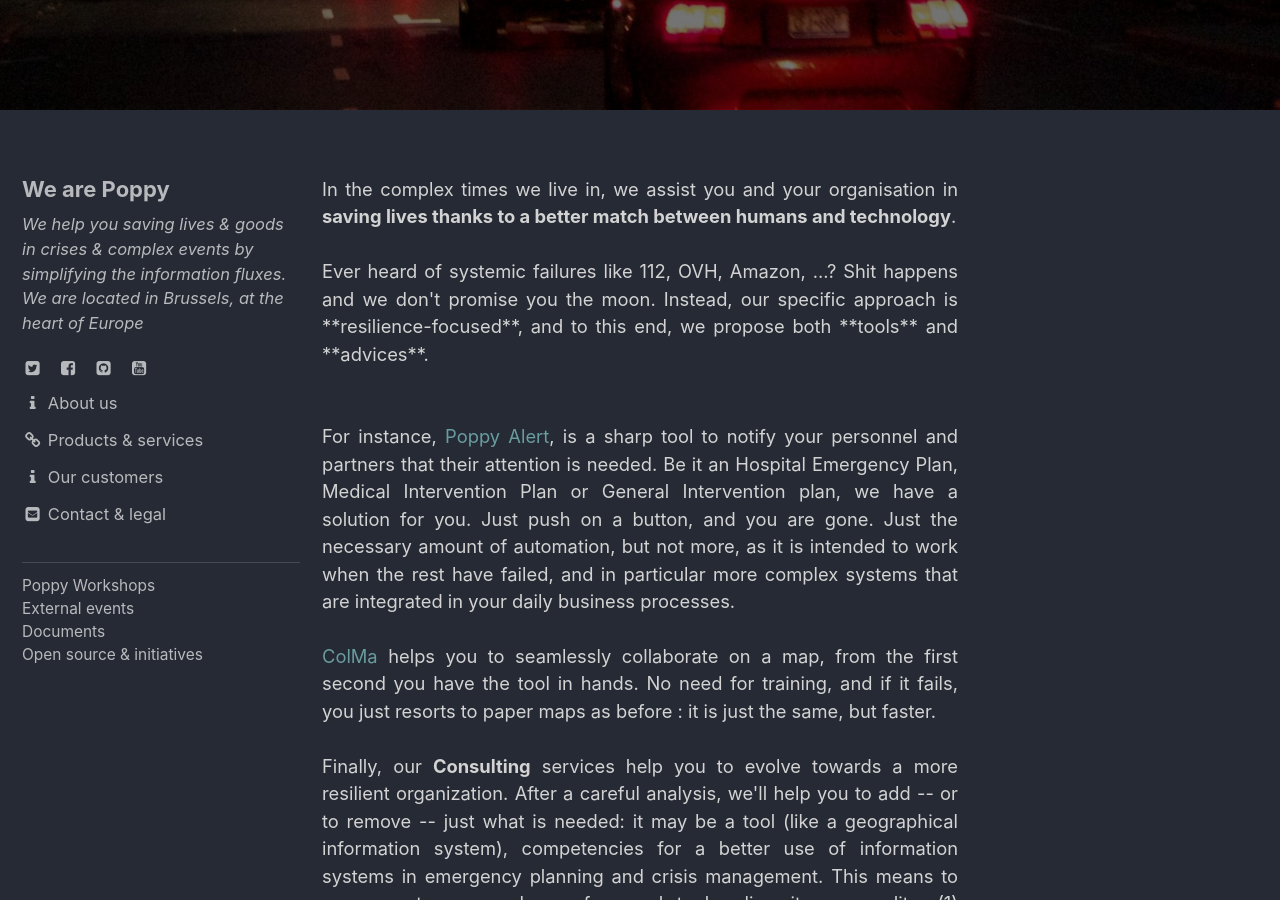
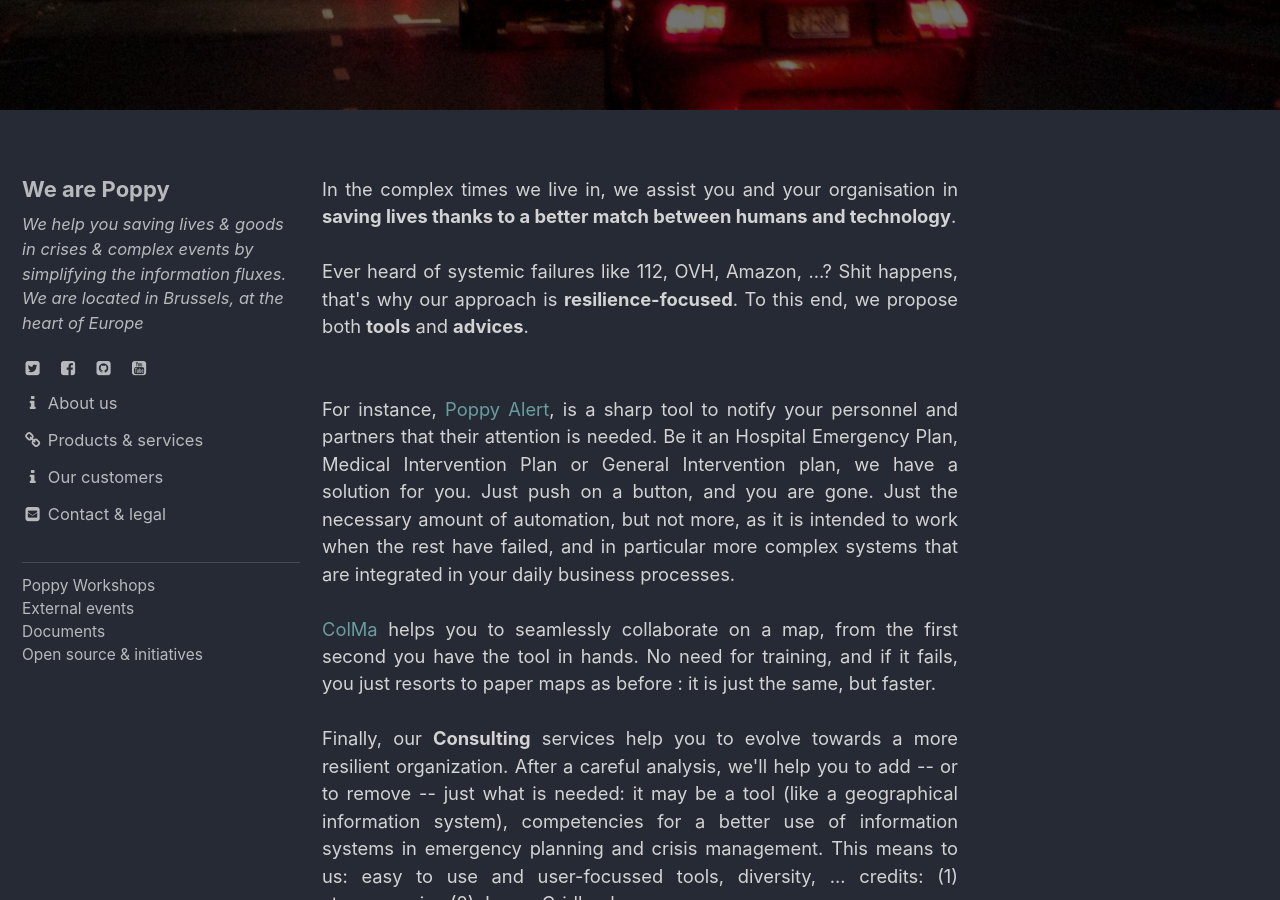
Before and after one commit to ccloquet/ccloquet.github.io, a Jekyll site: the page built from _pages/products_and_services.html, in a window 1280 px wide and 900 px high, scrolled down 455 px. Built offline with Jekyll 4.4.1, drawn with Linux system fonts in a browser that asks for light colours; cached includes are drawn as plain includes.

Commit message:
Update products_and_services.html

```diff
--- a/_pages/products_and_services.html
+++ b/_pages/products_and_services.html
@@ -12,7 +12,7 @@ permalink: /products/
 	In the complex times we live in, we assist you and your organisation in <b>saving lives thanks to a better match between humans and technology</b>.
 	<br>
 	<br>
-	Ever heard of systemic failures like 112, OVH, Amazon, ...? Shit happens and we don't promise you the moon. Instead, our specific approach is **resilience-focused**, and to this end, we propose both **tools** and **advices**.<br>
+	Ever heard of systemic failures like 112, OVH, Amazon, ...? Shit happens, that's why our approach is <b>resilience-focused</b>. To this end, we propose both <b>tools</b> and <b>advices</b>.<br>
 	<br>
 	<br>
 	For instance, <a href=''>Poppy Alert</a>, is a sharp tool to notify your personnel and partners that their attention is needed.
```
